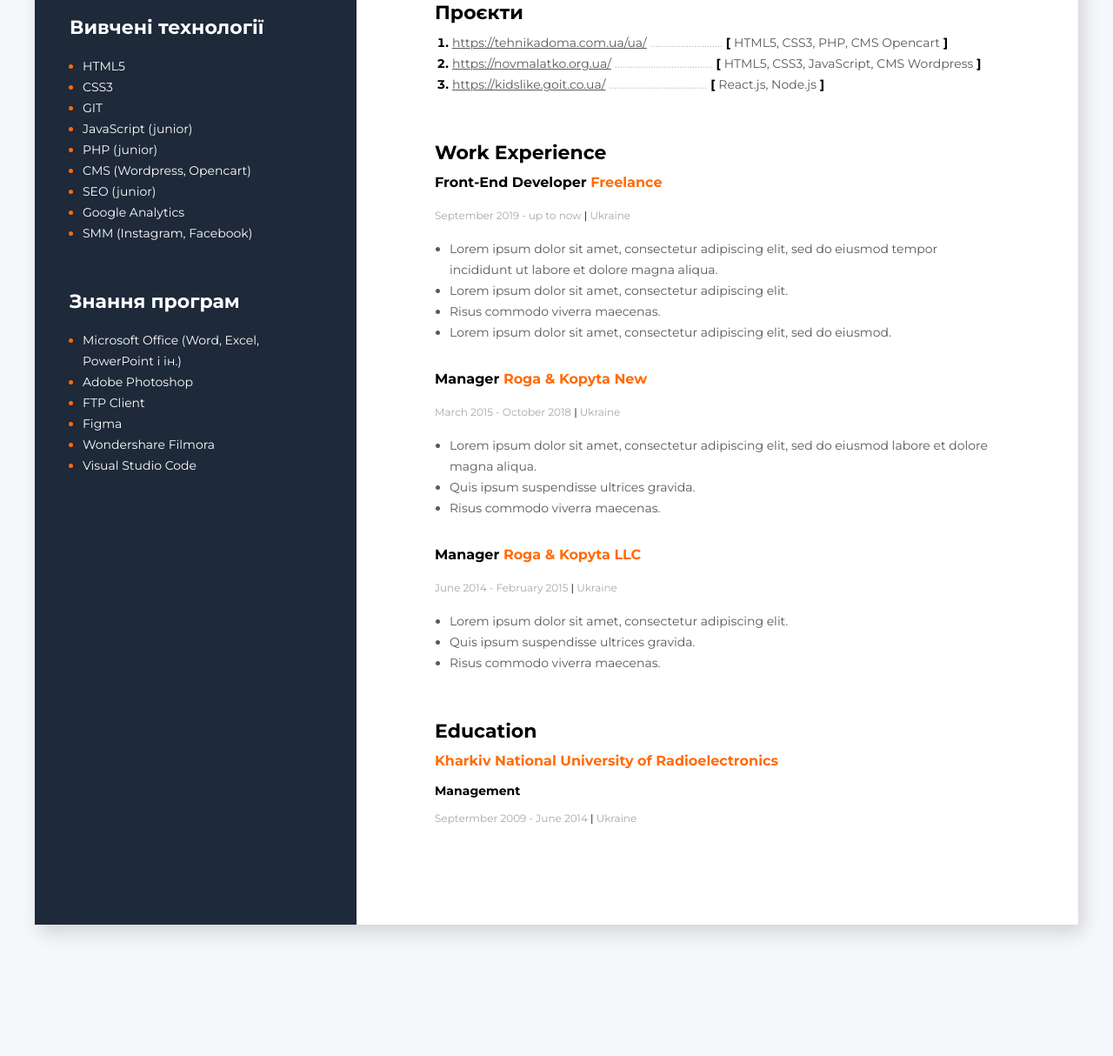
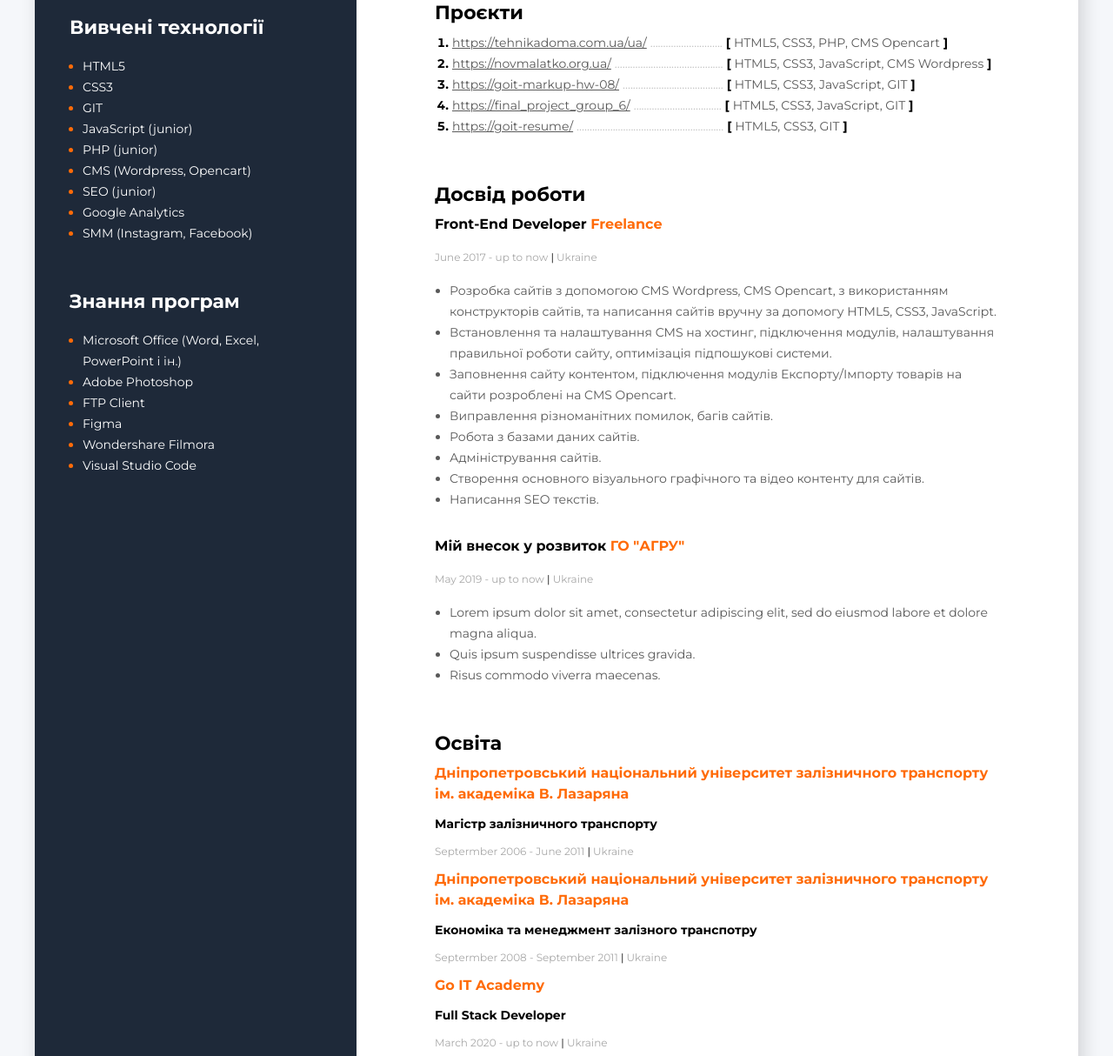
Before and after one commit to reznik-denis/goit-resume, a plain HTML site: page index.html in a window 1280 px wide. Shown: the part 707-1921 px from the top of the page at 87% size. Before the commit the page ends 1810 px from the top, so only its background shows below. Drawn offline with Linux system fonts and the light colour scheme.

Commit message:
додає освіту та інші дані

```diff
--- a/index.html
+++ b/index.html
@@ -89,7 +89,7 @@
           <h2 class="front-end-developer">Адміністратор сайту</h2>
           <h1 class="name">Рєзнік Денис Олегович</h1>
           <p class="description">
-            Народився 01.09.1988 року. Маю дві вищі освіти: магістр залізничного траспорту (ДНУЗТ), спеціаліст Економіка та менеджемнт на залізничному транспорті (ДНУЗТ). З 2011 року до 2013 року працював в Інстритуті технічної механіки НАН України на посаді молодшого наукового співробітника. У зв'язку зі станом здоров'я звільнився та переїхав жити до смт. Новопокровка, де зареєстрував ФОП та вів підприємницьку діяльність до сьогодні у сфері торгівлі через інтернет. Самостійно створив та адміністрував 4 сайти інтернет-магазини. В 2019 році через кризу вимушений був закрити три з них. Один до сьогодні є активним сайтом розробленим на CMS Opencart мною особисто і адмініструється мною. За період з 2017 до 2020 року проходив декілька навчальних курсів по розробці сайтів, самонавчався. В 2019 році розробив на CMS Wordpress сайт для дитячого садочку нашого смт. На сьогодні проходжу навчання в ІТ академії GOIT по напрямку Full Stack Developer. Вже під час навчання мною було розроблено три сайти, посилання на них нижче, Зокрема одни із ций сайтів є дане резюме. Володію мовами: українська - вільно, російська - вільно, англійська - середній рівень.
+            Народився 01.09.1988 року. Маю дві вищі освіти: магістр залізничного траспорту (ДНУЗТ), спеціаліст Економіка та менеджемнт на залізничному транспорті (ДНУЗТ). З 2011 року до 2013 року працював в Інстритуті технічної механіки НАН України на посаді молодшого наукового співробітника. У зв'язку зі станом здоров'я звільнився та переїхав жити до смт. Новопокровка, де зареєстрував ФОП та вів підприємницьку діяльність до сьогодні у сфері торгівлі через інтернет. Самостійно створив та адміністрував 4 сайти інтернет-магазини. В 2019 році через кризу вимушений був закрити три з них. Один до сьогодні є активним сайтом розробленим на CMS Opencart мною особисто і адмініструється мною. За період з 2017 до 2020 року проходив декілька навчальних курсів по розробці сайтів, самонавчався. В 2019 році розробив на CMS Wordpress сайт для дитячого садочку нашого смт. На сьогодні проходжу навчання в ІТ академії GOIT по напрямку Full Stack Developer. Вже під час навчання мною було розроблено три сайти, посилання на них нижче, Зокрема одним із ций сайтів є дане резюме. Володію мовами: українська - вільно, російська - вільно, англійська - середній рівень.
           </p>
         </div>
         <div class="projects-conteiner">
@@ -108,59 +108,82 @@
               <a class="project-link" href="https://novmalatko.org.ua/"
                 >https://novmalatko.org.ua/</a
               >
-              <span class="dots">......................................</span>
+              <span class="dots">..........................................</span>
               <span>
                 <b>[</b> <span class="projects-text">HTML5, CSS3, JavaScript, CMS Wordpress</span>
                 <b>]</b></span
               >
             </li>
             <li class="project-item">
-              <a class="project-link" href="https://kidslike.goit.co.ua/"
-                >https://kidslike.goit.co.ua/</a
+              <a class="project-link" href="https://reznik-denis.github.io/goit-markup-hw-08/"
+                >https://goit-markup-hw-08/</a
               >
-              <span class="dots">......................................</span>
+              <span class="dots">.......................................</span>
               <span
-                ><b>[</b> <span class="projects-text">React.js, Node.js</span>
+                ><b>[</b> <span class="projects-text">HTML5, CSS3, JavaScript, GIT</span>
                 <b>]</b></span
               >
+            </li>
+            <li class="project-item">
+              <a class="project-link"
+                href="https://kuysolov.github.io/final_project_group_6/">https://final_project_group_6/</a>
+              <span class="dots">..................................</span>
+              <span><b>[</b> <span class="projects-text">HTML5, CSS3, JavaScript, GIT</span>
+                <b>]</b></span>
+            </li>
+            <li class="project-item">
+              <a class="project-link" href="https://reznik-denis.github.io/goit-resume/">https://goit-resume/</a>
+              <span class="dots">.........................................................</span>
+              <span><b>[</b> <span class="projects-text">HTML5, CSS3, GIT</span>
+                <b>]</b></span>
             </li>
           </ol>
         </div>
         <div>
-          <h3 class="about-me-title">Work Experience</h3>
+          <h3 class="about-me-title">Досвід роботи</h3>
           <div>
             <h4 class="front-conteiner">
               Front-End Developer
               <span class="front-conteiner-item">Freelance</span>
             </h4>
             <span class="profesion-item"
-              >September 2019 - up to now
+              >June 2017 - up to now
               <span class="profesion-devider">|</span> Ukraine</span
             >
             <ul class="profesion-descriotion">
               <li class="profesion-dutise-item">
-                Lorem ipsum dolor sit amet, consectetur adipiscing elit, sed do
-                eiusmod tempor incididunt ut labore et dolore magna aliqua.
+                Розробка сайтів з допомогою CMS Wordpress, CMS Opencart, з використанням конструкторів сайтів, та написання сайтів вручну за допомогу HTML5, CSS3, JavaScript.
               </li>
               <li class="profesion-dutise-item">
-                Lorem ipsum dolor sit amet, consectetur adipiscing elit.
+                Встановлення та налаштування CMS на хостинг, підключення модулів, налаштування правильної роботи сайту, оптимізація підпошукові системи.
               </li>
               <li class="profesion-dutise-item">
-                Risus commodo viverra maecenas.
+                Заповнення сайту контентом, підключення модулів Експорту/Імпорту товарів на сайти розроблені на CMS Opencart.
               </li>
               <li class="profesion-dutise-item">
-                Lorem ipsum dolor sit amet, consectetur adipiscing elit, sed do
-                eiusmod.
+                Виправлення різноманітних помилок, багів сайтів.
+              </li>
+              <li class="profesion-dutise-item">
+                Робота з базами даних сайтів.
+              </li>
+              <li class="profesion-dutise-item">
+                Адміністрування сайтів.
+              </li>
+              <li class="profesion-dutise-item">
+                Створення основного візуального графічного та відео контенту для сайтів.
+              </li>
+              <li class="profesion-dutise-item">
+                Написання SEO текстів.
               </li>
             </ul>
           </div>
           <div>
             <h4 class="front-conteiner">
-              Manager
-              <span class="front-conteiner-item">Roga & Kopyta New</span>
+              Мій внесок у розвиток
+              <span class="front-conteiner-item">ГО "АГРУ"</span>
             </h4>
             <span class="profesion-item"
-              >March 2015 - October 2018
+              >May 2019 - up to now
               <span class="profesion-devider">|</span> Ukraine</span
             >
             <ul class="profesion-descriotion">
@@ -176,7 +199,7 @@
               </li>
             </ul>
           </div>
-          <div>
+          <!-- <div>
             <h4 class="front-conteiner">
               Manager
               <span class="front-conteiner-item">Roga & Kopyta LLC</span>
@@ -196,18 +219,30 @@
                 Risus commodo viverra maecenas.
               </li>
             </ul>
-          </div>
+          </div> -->
         </div>
         <div class="education">
-          <h3 class="about-me-title">Education</h3>
+          <h3 class="about-me-title">Освіта</h3>
           <p class="educastions-title">
-            Kharkiv National University of Radioelectronics
+            Дніпропетровський національний університет залізничного транспорту ім. академіка В. Лазаряна
           </p>
-          <p class="managment-item">Management</p>
+          <p class="managment-item">Магістр залізничного транспорту</p>
           <span class="profesion-item"
-            >Septermber 2009 - June 2014
+            >Septermber 2006 - June 2011
             <span class="profesion-devider">|</span> Ukraine</span
           >
+          <p class="educastions-title">
+            Дніпропетровський національний університет залізничного транспорту ім. академіка В. Лазаряна
+          </p>
+          <p class="managment-item">Економіка та менеджмент залізного транспотру</p>
+          <span class="profesion-item">Septermber 2008 - September 2011
+            <span class="profesion-devider">|</span> Ukraine</span>
+            <p class="educastions-title">
+              Go IT Academy
+            </p>
+            <p class="managment-item">Full Stack Developer</p>
+            <span class="profesion-item">March 2020 - up to now
+              <span class="profesion-devider">|</span> Ukraine</span>
         </div>
       </div>
     </div>
```
